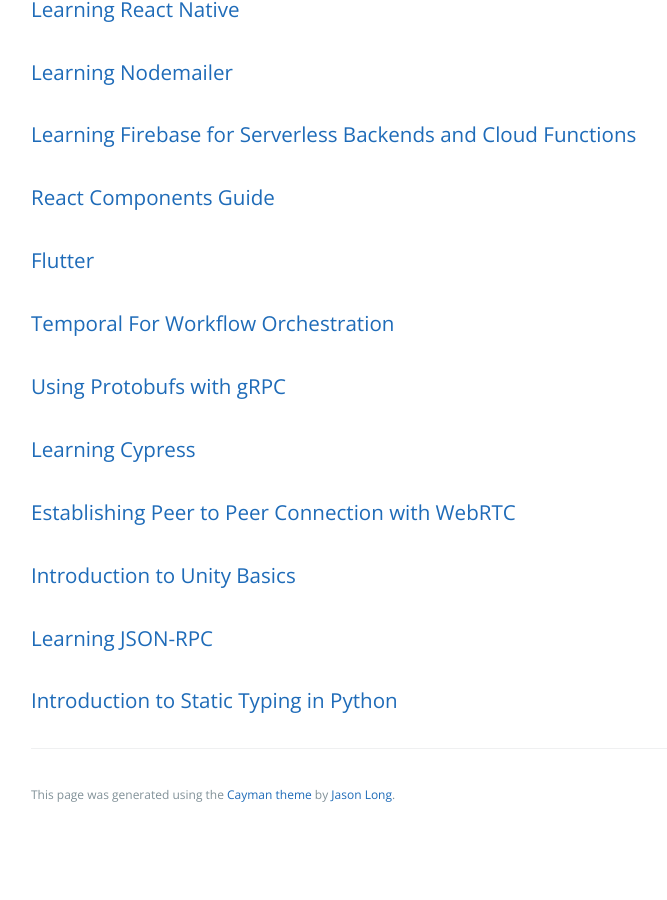
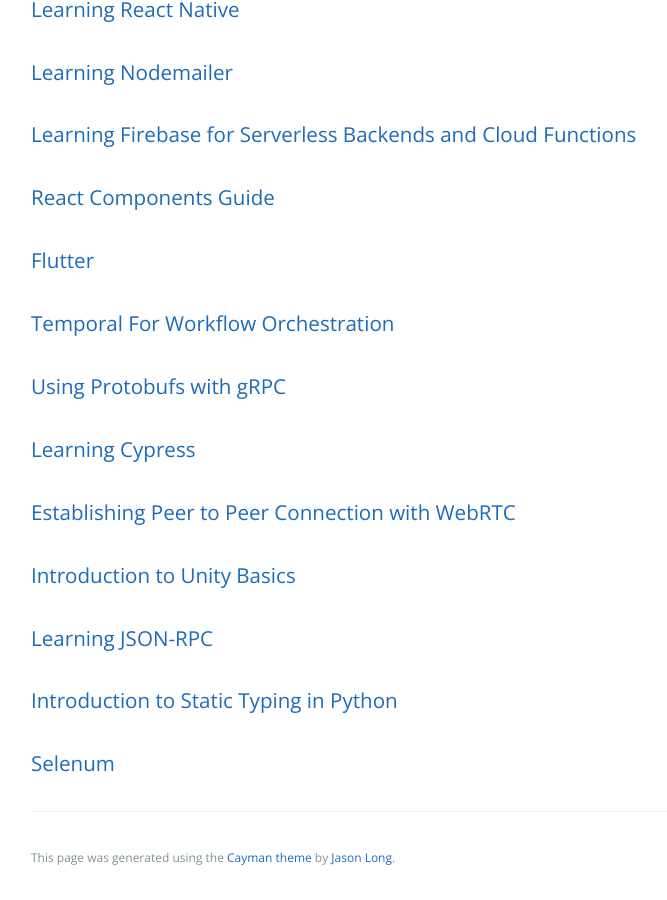
Before and after one commit to learning-software-engineering/learning-software-engineering.github.io, a Jekyll site: the page built from Topics/Tech_Stacks.md, in a window 1280 px wide and 900 px high, scrolled down 1296 px. Shown: the whole window, without its empty margins (193-860 px from the left). Built offline with Jekyll 4.4.1, drawn with Linux system fonts in a browser that asks for light colours; our own code applies the rules of GitHub Pages for plain Markdown files; before the commit the page ends 2133 px from its top, so only the background shows below that.

Commit message:
Add link to selenium.md

```diff
--- a/Topics/Tech_Stacks.md
+++ b/Topics/Tech_Stacks.md
@@ -26,3 +26,4 @@
 ### [Introduction to Unity Basics](./Tech_Stacks/Unity_Intro.md)
 ### [Learning JSON-RPC](./Tech_Stacks/JSONRPC.md)
 ### [Introduction to Static Typing in Python](./Tech_Stacks/Python_Static_Typing.md)
+### [Selenum](./Tech_Stacks/selenium.md)
```
